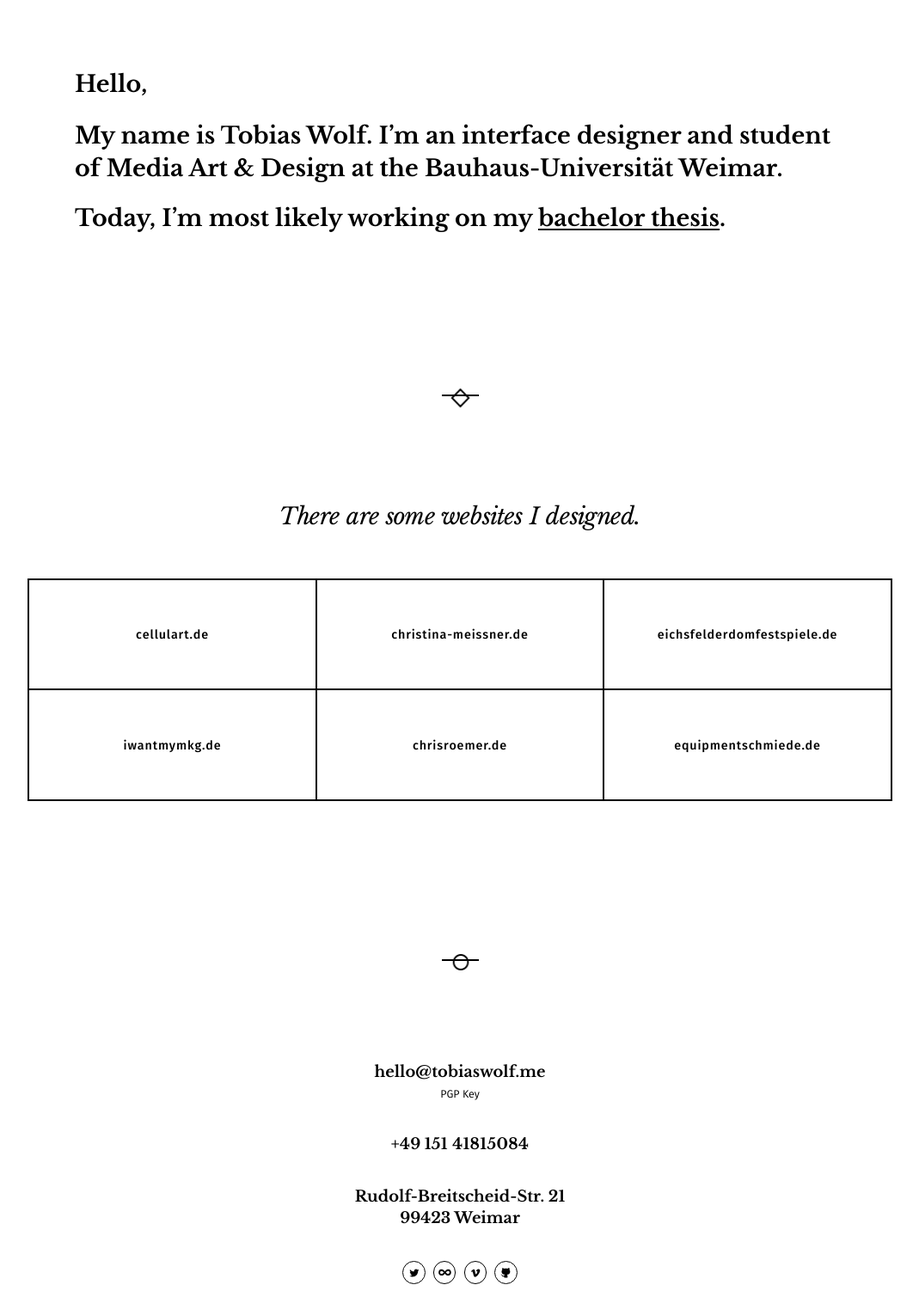
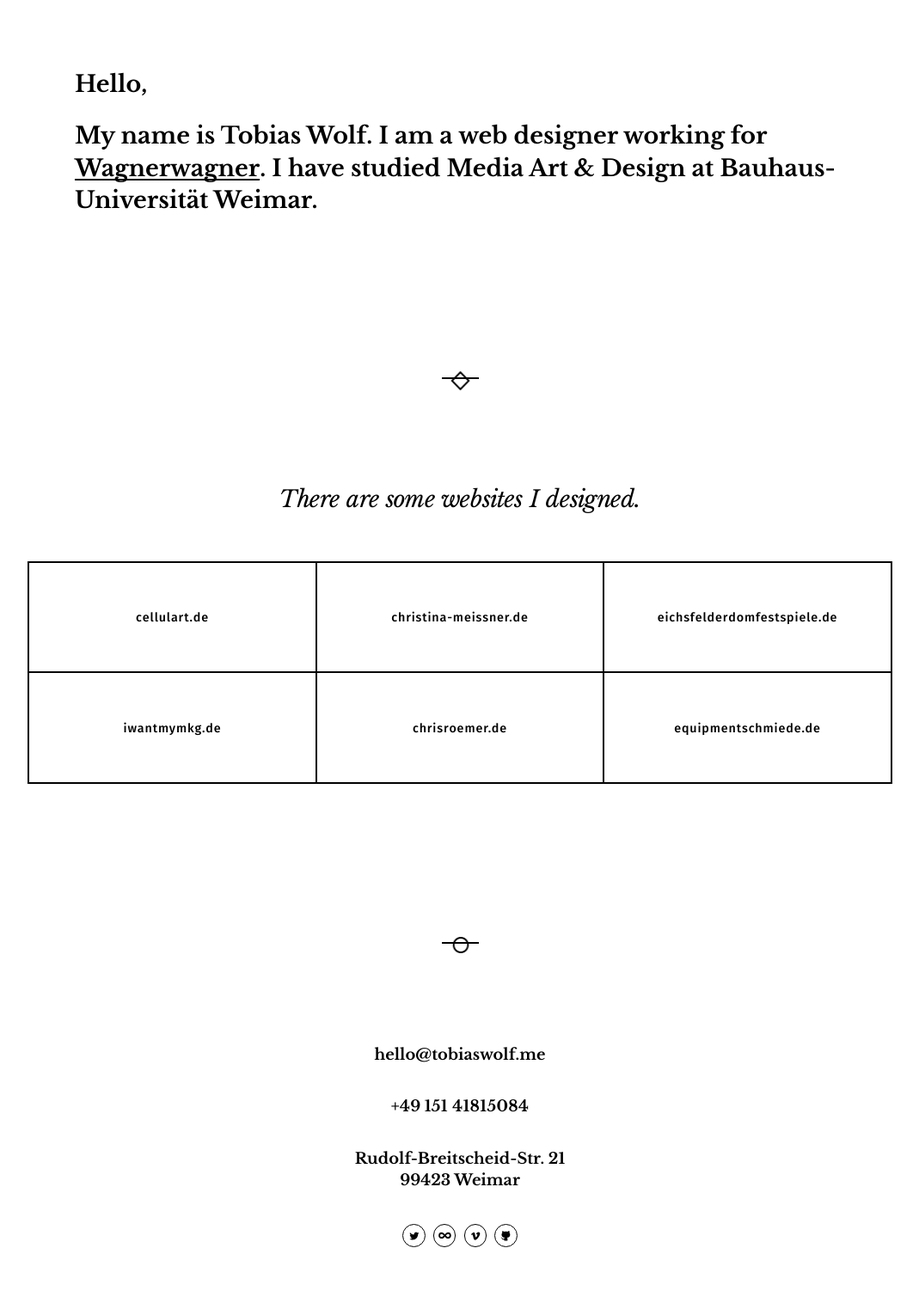
Before and after one commit to tobiasfabian/tobiaswolf.me, a plain HTML site: page index.html in a window 1280 px wide. Shown: the part 100-1602 px from the top of the page at 86% size, without its empty margins (105-1174 px from the left). Drawn offline with Linux system fonts and the light colour scheme.

Commit message:
Update Text on Website

```diff
--- a/index.html
+++ b/index.html
@@ -13,8 +13,7 @@
     <h1 hidden>Tobias Wolf</h1>
     <article class="intro">
       <h1>Hello,</h1>
-      <p>My name is Tobias Wolf. I’m an interface designer and student of Media Art &amp; Design at the Bauhaus-Universität Weimar.</p>
-      <p>Today, I’m most likely working on my <a href="https://leverage.cc">bachelor thesis</a>.</p>
+      <p>My name is Tobias Wolf. I am a web designer working for <a href="//www.wagnerwagner.de">Wagnerwagner</a>. I have studied Media Art &amp; Design at Bauhaus-Universität Weimar.</p>
     </article>
     <img class="seperator" src="assets/images/sep_rect.png" srcset="assets/images/sep_rect@2x.png 2x" alt="">
     <article class="portfolio">
@@ -63,7 +62,7 @@
     <article class="contact">
       <p class="mail">
         <a href="mailto:hello@tobiaswolf.me">hello<span>@</span>tobiaswolf.me</a><br>
-        <a href="public.asc" class="small">PGP Key</a>
+        <!-- <a href="public.asc" class="small">PGP Key</a> -->
       </p>
       <p class="tel">
         <a href="tel:+4915141815084">+49&thinsp;151 41815084</a>
```
Also changed, not shown: 1 other file.
